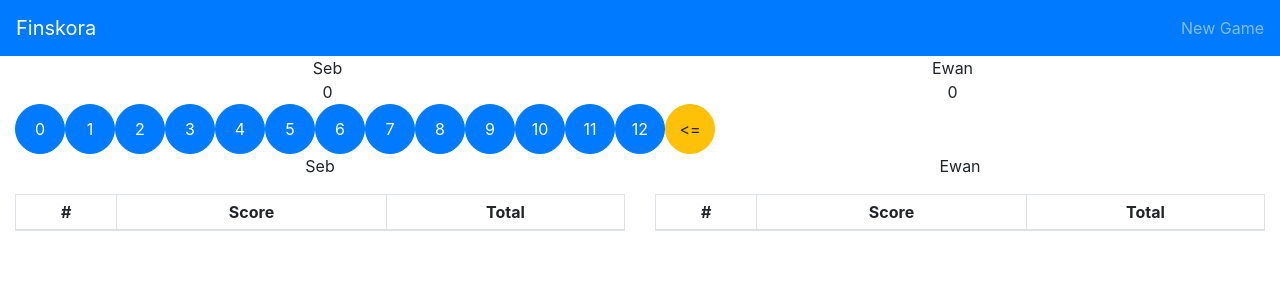
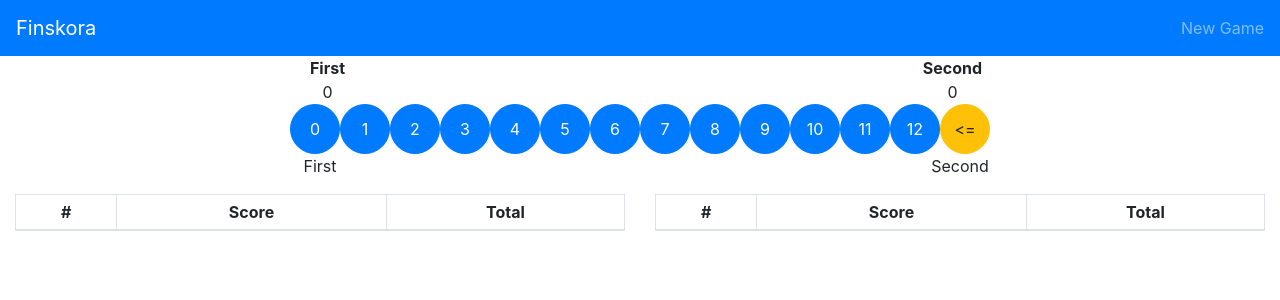
Before and after one commit to cruskit/finskora, a React (Create React App) app: page / in a window 1280 px wide. Shown: the top 300 px of the page. Built offline with nearby package versions, Linux system fonts and the light colour scheme.

Commit message:
Centered the text on components.

```diff
--- a/src/App.js
+++ b/src/App.js
@@ -14,7 +14,7 @@ class App extends React.Component {
     super(props);
 
     this.state = {
-      players: ['Seb', 'Ewan'],
+      players: ['First', 'Second'],
       playerTotals: [0, 0],
       currentPlayer: 0,
       numTurns: 0,
@@ -112,7 +112,7 @@ class LeaderBoard extends React.Component {
       return (
         <Col>
           <Row>
-            <Col>
+            <Col className="font-weight-bold">
               {name}
             </Col>
           </Row>
@@ -170,7 +170,7 @@ class ScorePad extends React.Component {
   render() {
 
     return (
-      <div>
+      <div className="text-center">
         {this.renderEntryButton(0)}
         {this.renderEntryButton(1)}
         {this.renderEntryButton(2)}
```
